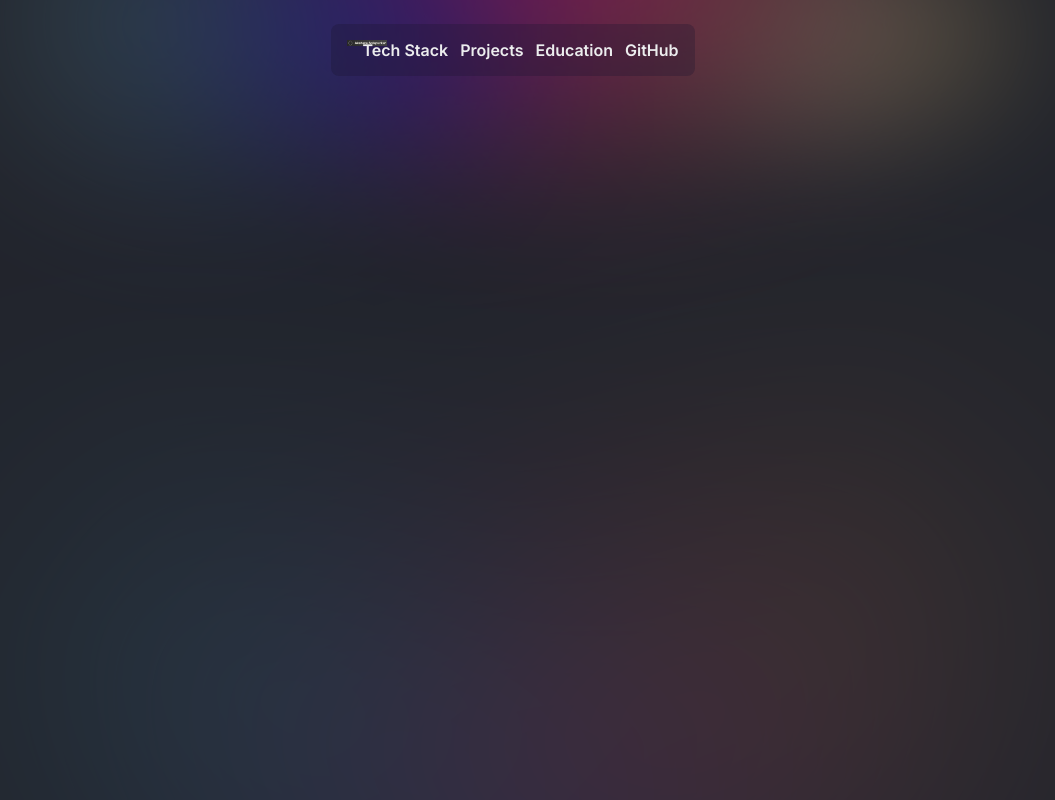
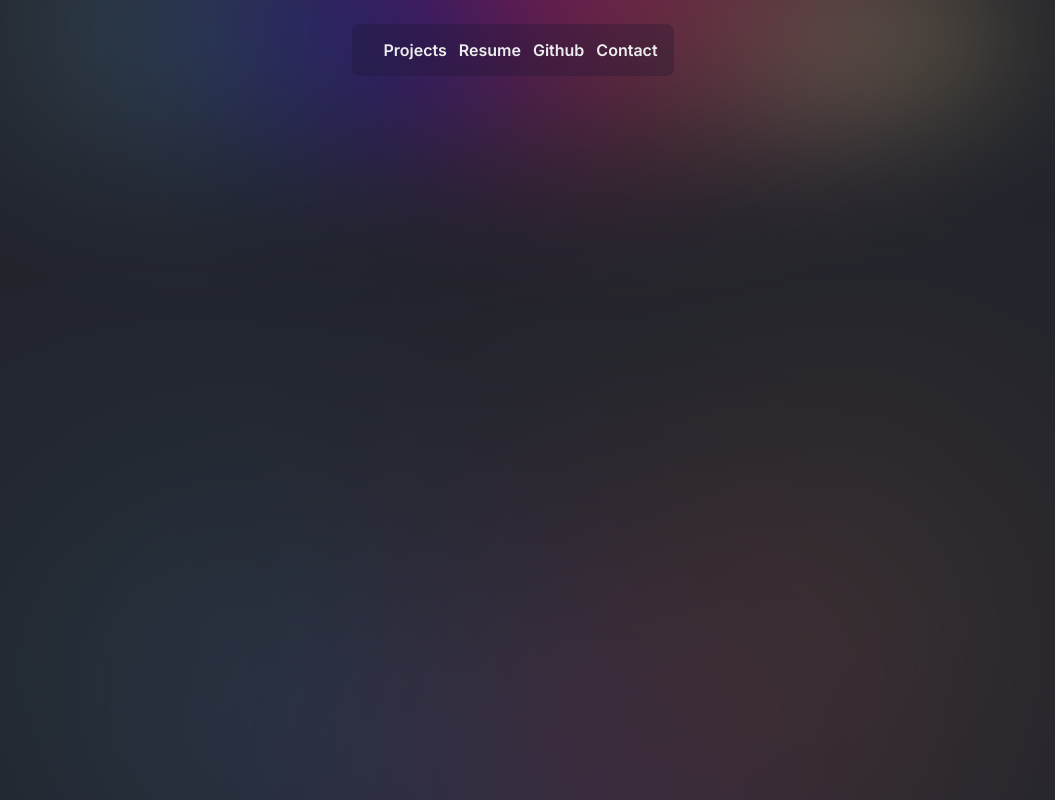
Before and after one commit to AkshataSolapurkar/Personal-Website-Akshata-Solapurkar, a Next.js app: page / in a window 1280 px wide. Shown: the whole page, without its empty margins (127-1182 px from the left). Built offline with nearby package versions, Linux system fonts and the light colour scheme.

Commit message:
NavBar done

```diff
--- a/package.json
+++ b/package.json
@@ -10,6 +10,7 @@
   },
   "dependencies": {
     "@heroicons/react": "^2.1.3",
+    "lucide-react": "^0.365.0",
     "next": "14.1.4",
     "react": "^18",
     "react-dom": "^18"
--- a/src/app/Components/NavBar.tsx
+++ b/src/app/Components/NavBar.tsx
@@ -4,6 +4,7 @@ import Image from 'next/image'
 import Link from 'next/link'
 import React from 'react'
 import { useState,useEffect } from 'react'
+import { FileCheck,NotebookPen,Github ,Phone } from 'lucide-react';
 interface justprops{
    open:boolean
 }
@@ -29,19 +30,23 @@ const NavBar = () => {
 
         <div className="bg-nav-bg backdrop-filter backdrop-blur-44 p-4 rounded-lg flex justify-between">
          <div className='item-center flex p-0'>
-            <Image width={40} height={40} className='z-0 absolute object-fit'
-                src="/LOGO.png"
-                alt="pic"/>
+
          </div>
          <div>
          {isSmallScreen ? (
-              <div>Hello, world!</div>
+              <nav className='ml-[15px] relative flex justify-between gap-3'>
+              <Link className='block relative font-semibold leading-5 text-base opacity-100 text-white-bg' href="./TechStack"><FileCheck /></Link>
+              <Link className='block relative font-semibold leading-5 text-base' href="/TechStack"><NotebookPen/></Link>
+              <Link className='block relative font-semibold leading-5 text-base' href="/TechStack"><Github/></Link>
+              <Link className='block relative font-semibold leading-5 text-base' href="/TechStack"><Phone/></Link>
+
+           </nav>
             ) : (
                <nav className='ml-[15px] relative flex justify-between gap-3'>
-               <Link className='block relative font-semibold leading-5 text-base' href="./TechStack">Tech Stack</Link>
                <Link className='block relative font-semibold leading-5 text-base' href="./TechStack">Projects</Link>
-               <Link className='block relative font-semibold leading-5 text-base' href="./TechStack">Education</Link>
-               <Link className='block relative font-semibold leading-5 text-base' href="./TechStack">GitHub</Link>
+               <Link className='block relative font-semibold leading-5 text-base' href="./TechStack">Resume</Link>
+               <Link className='block relative font-semibold leading-5 text-base' href="./TechStack">Github</Link>
+               <Link className='block relative font-semibold leading-5 text-base' href="./TechStack">Contact</Link>
 
             </nav>
             )}
--- a/TechStack/index.tsx
+++ b/src/app/Components/TechStack/index.tsx
@@ -3,7 +3,7 @@ import React from 'react'
 const index = () => {
   return (
     <div>
-
+      hello world
     </div>
   )
 }
```
Also changed, not shown: 1 other file (tests, documents, lock files or other folders).
